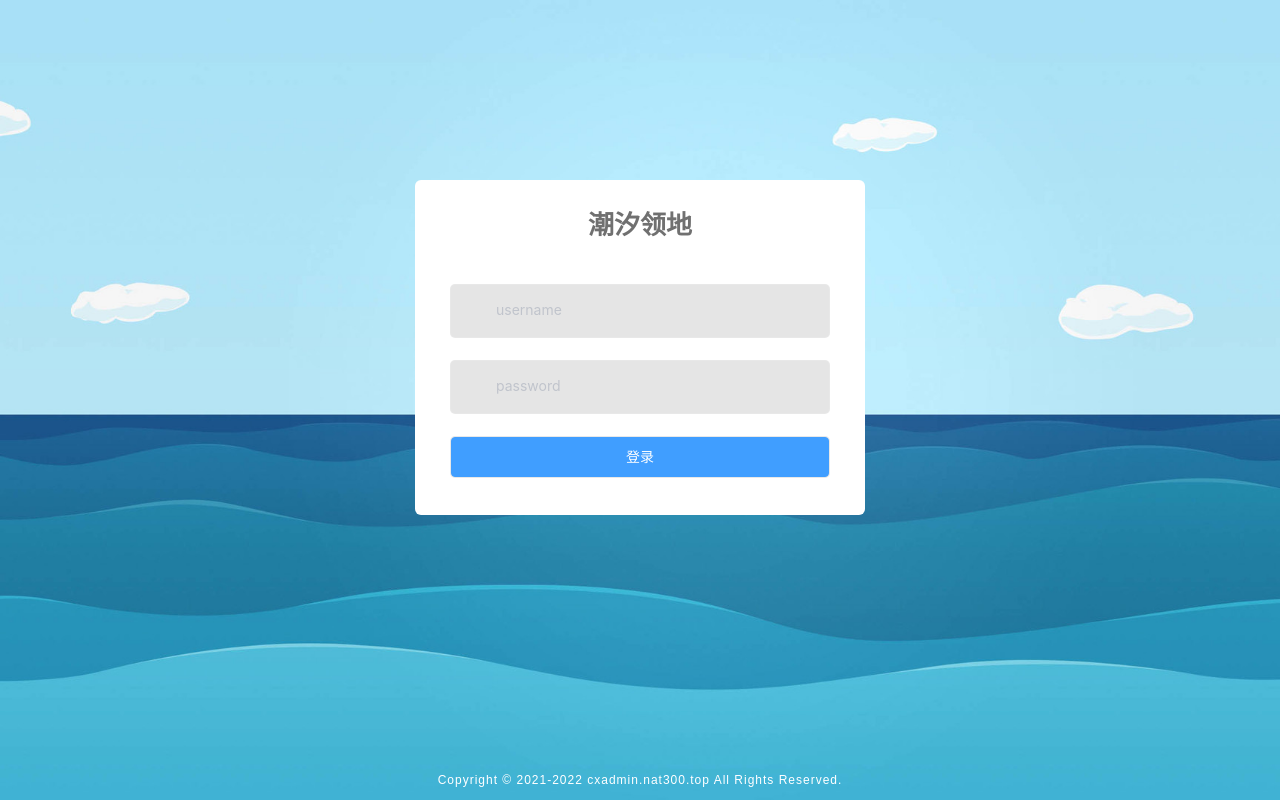
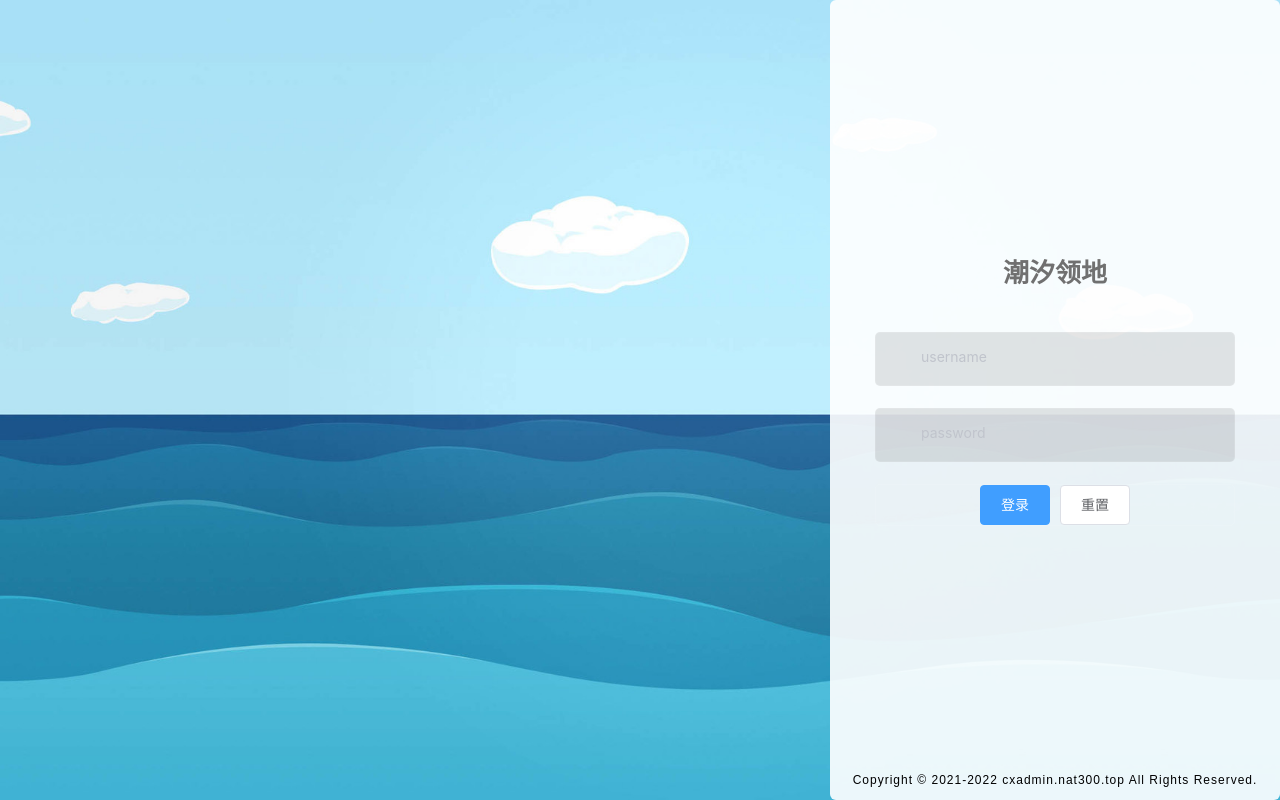
Before and after one commit to ForestSikaDeer/ChaoXiAdminUI, a Vue app: page /#/login in a window 1280 px wide. Built offline with nearby package versions, Linux system fonts and the light colour scheme.

Commit message:
Change login UI

```diff
--- a/src/views/login/index.vue
+++ b/src/views/login/index.vue
@@ -1,5 +1,6 @@
 <template>
   <div class="login-container">
+    <div class="login-content">
       <el-form
         ref="loginForm"
         :model="loginForm"
@@ -8,7 +9,10 @@
         label-position="left"
       >
         <h3 class="title">潮汐领地</h3>
-      <el-form-item prop="username">
+        <el-form-item
+          prop="username"
+          :rules="[{ required: true, message: '请输入用户名' }]"
+        >
           <span class="svg-container">
             <svg-icon icon-class="user" />
           </span>
@@ -20,7 +24,10 @@
             placeholder="username"
           />
         </el-form-item>
-      <el-form-item prop="password">
+        <el-form-item
+          prop="password"
+          :rules="[{ required: true, message: '请输入密码' }]"
+        >
           <span class="svg-container">
             <svg-icon icon-class="password" />
           </span>
@@ -41,20 +48,18 @@
           <el-button
             :loading="loading"
             type="primary"
-          style="width: 100%"
             @click.native.prevent="handleLogin"
           >
             登录
           </el-button>
+          <el-button @click="resetForm('loginForm')">重置</el-button>
         </el-form-item>
-      <!-- <div class="tips">
-        <span style="margin-right:20px;">username: admin</span>
-        <span> password: admin</span>
-      </div> -->
       </el-form>
-
       <div class="el-login-footer">
-      <span>Copyright © 2021-2022 cxadmin.nat300.top All Rights Reserved.</span>
+        <span
+          >Copyright © 2021-2022 cxadmin.nat300.top All Rights Reserved.</span
+        >
+      </div>
     </div>
   </div>
 </template>
@@ -81,8 +86,6 @@ export default {
       immediate: true,
     },
   },
-
-
 
   methods: {
     msg() {
@@ -120,12 +123,6 @@ export default {
               this.$router.push({ path: "/" });
             })
             .catch((error) => {
-              // this.$notify({
-              //   title: "错误",
-              //   message: "账户或密码错误，请检查后重试",
-              //   offset: 50,
-              //   type: "error",
-              // });
               this.loginForm.username = "";
               this.loginForm.password = "";
               this.loading = false;
@@ -135,6 +132,9 @@ export default {
           return false;
         }
       });
+    },
+    resetForm(formName) {
+      this.$refs[formName].resetFields();
     },
   },
 };
@@ -170,6 +170,12 @@ $light_gray: #000;
     border-radius: 5px;
     color: #454545;
   }
+  .el-form-item:last-child {
+    background: inherit;
+    display: flex;
+    align-items: center;
+    justify-content: space-around;
+  }
 }
 </style>
 
@@ -181,18 +187,24 @@ $light_gray: rgb(238, 238, 238);
   position: fixed;
   height: 100%;
   width: 100%;
+  min-width: 290px;
   background-image: url("../../img/login_bg.jpg");
   background-size: cover;
-  .login-form {
+  .login-content {
     position: absolute;
-    left: 0;
     right: 0;
+    height: 100vh;
     width: 450px;
     max-width: 100%;
-    padding: 25px 35px 15px 35px;
-    margin: 180px auto;
     border-radius: 6px;
-    background: #ffffff;
+    background: rgba(255, 255, 255, 0.9);
+    display: flex;
+    justify-content: center;
+    align-items: center;
+    padding: 10px 0;
+  }
+  .login-form {
+    width: 80%;
   }
   .tips {
     font-size: 14px;
@@ -237,7 +249,7 @@ $light_gray: rgb(238, 238, 238);
     bottom: 0;
     width: 100%;
     text-align: center;
-    color: #fff;
+    color: #000;
     font-family: Arial;
     font-size: 12px;
     letter-spacing: 1px;
```
Lines whose indentation alone changed are shown as unchanged.
